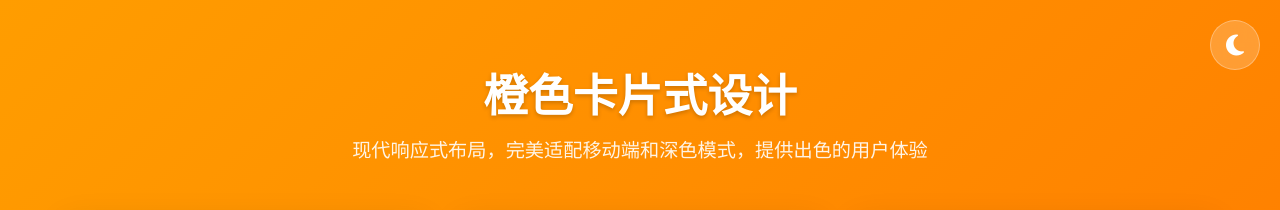
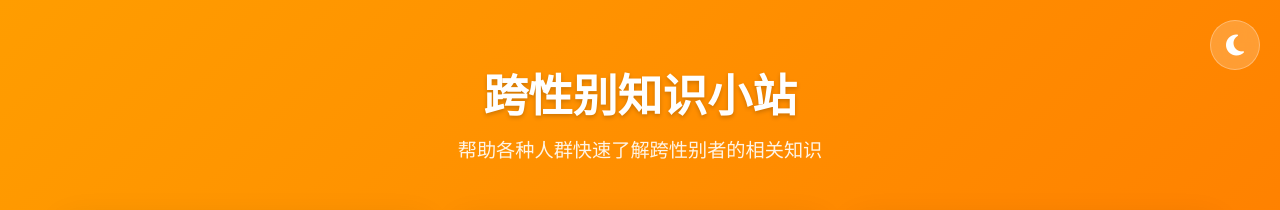
Before and after one commit to nekonekos/MTF, a plain HTML site: page index.html in a window 1280 px wide. Shown: the top 210 px of the page. Drawn offline with Linux system fonts and the light colour scheme.

Commit message:
Update index.html

```diff
--- a/index.html
+++ b/index.html
@@ -3,7 +3,7 @@
 <head>
     <meta charset="UTF-8">
     <meta name="viewport" content="width=device-width, initial-scale=1.0">
-    <title>橙色卡片式布局</title>
+    <title>跨性别知识小站 ｜ MTF</title>
     <link rel="stylesheet" href="https://cdnjs.cloudflare.com/ajax/libs/font-awesome/6.4.0/css/all.min.css">
     <style>
         * {
@@ -255,8 +255,8 @@
 
     <div class="container">
         <div class="header">
-            <h1 class="title">橙色卡片式设计</h1>
-            <p class="subtitle">现代响应式布局，完美适配移动端和深色模式，提供出色的用户体验</p>
+            <h1 class="title">跨性别知识小站</h1>
+            <p class="subtitle">帮助各种人群快速了解跨性别者的相关知识</p>
         </div>
 
         <div class="card-grid">
```
